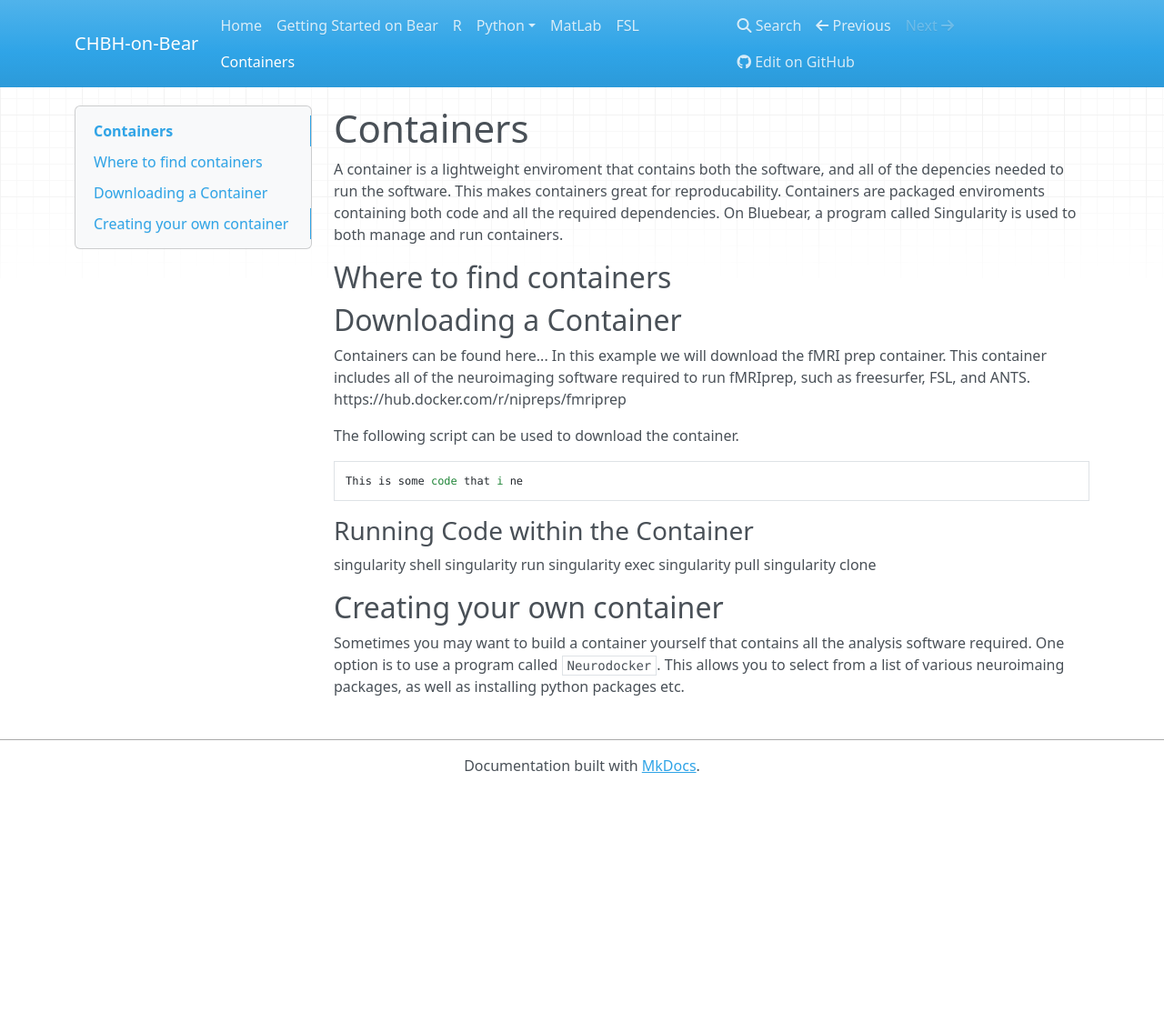
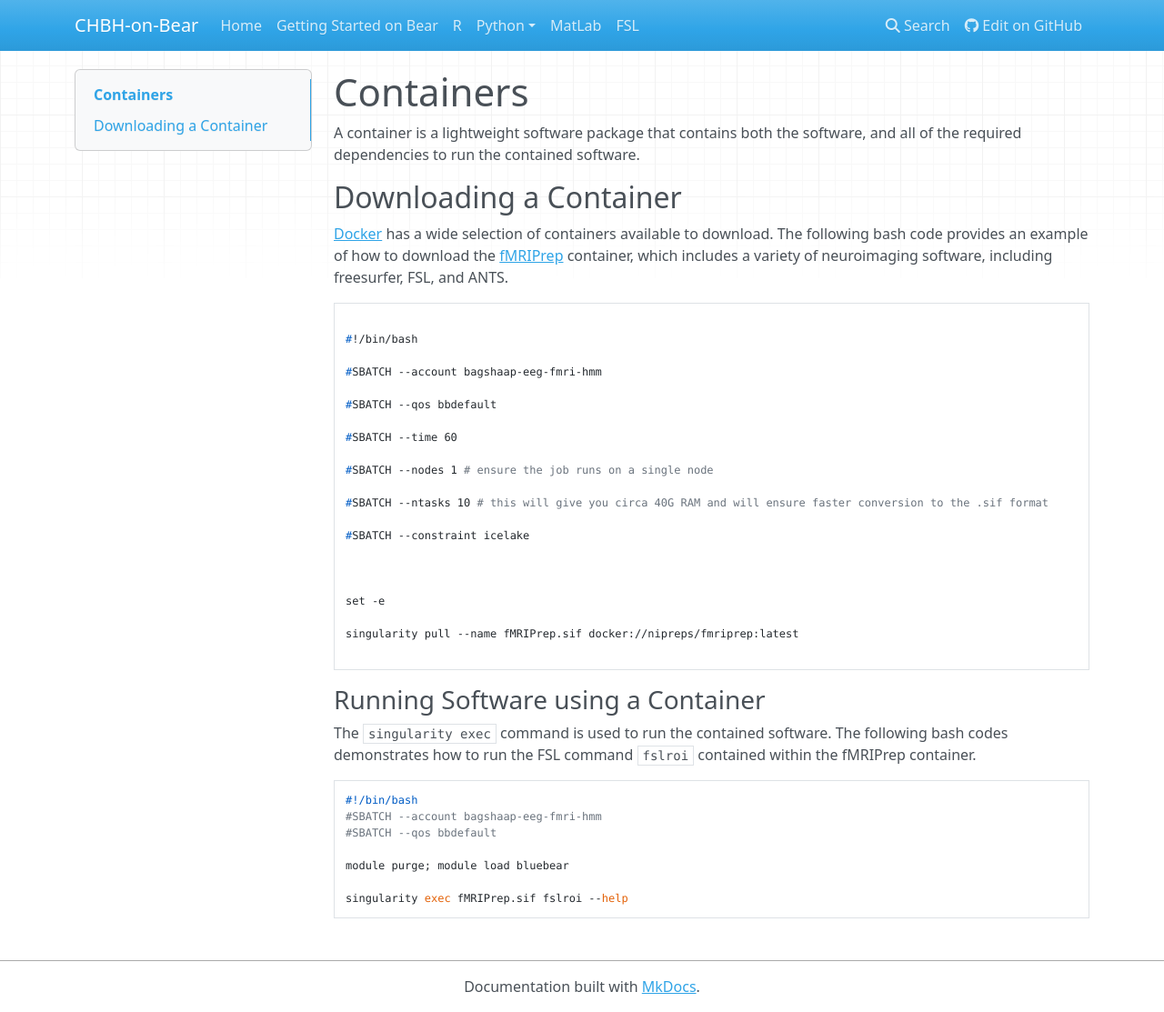
Before and after one commit to chbh-opensource/chbh-on-bear, an MkDocs documentation site: the page built from docs/containers/containers.md, in a window 1280 px wide and 1113 px high. Shown: the whole window at 91% size. Built offline with MkDocs 1.6.1, drawn with Linux system fonts in a browser that asks for light colours; nearby versions of some CDN libraries.

Commit message:
Brief docs on containers with some example scripts

````diff
--- a/docs/containers/containers.md
+++ b/docs/containers/containers.md
@@ -1,27 +1,45 @@
 # Containers
 
-A container is a lightweight enviroment that contains both the software, and all of the depencies needed to run the software. This makes containers great for reproducability. Containers are packaged enviroments containing both code and all the required dependencies. On Bluebear, a program called Singularity is used to both manage and run containers.
+A container is a lightweight software package that contains both the software, and all of the required dependencies to run the contained software.
 
-## Where to find containers
+## Downloading a Container
+
+[Docker](https://hub.docker.com/) has a wide selection of containers available to download. The following bash code provides an example of how to download the [fMRIPrep](https://hub.docker.com/r/nipreps/fmriprep) container, which includes a variety of neuroimaging software, including freesurfer, FSL, and ANTS.
+
+```
+
+#!/bin/bash
+
+#SBATCH --account bagshaap-eeg-fmri-hmm
+
+#SBATCH --qos bbdefault
+
+#SBATCH --time 60
+
+#SBATCH --nodes 1 # ensure the job runs on a single node
+
+#SBATCH --ntasks 10 # this will give you circa 40G RAM and will ensure faster conversion to the .sif format
+
+#SBATCH --constraint icelake
 
 
-## Downloading a Container
-Containers can be found  here... In this example we will download the fMRI prep container.  This container includes all of the neuroimaging software required to run fMRIprep, such as freesurfer, FSL, and ANTS.
-https://hub.docker.com/r/nipreps/fmriprep
 
-The following script can be used to download the container.
+set -e
+
+singularity pull --name fMRIPrep.sif docker://nipreps/fmriprep:latest
 
 ```
-This is some code that i ne
+
+### Running Software using a Container
+
+The `singularity exec` command is used to run the contained software. The following bash codes demonstrates how to run the FSL command `fslroi` contained within the fMRIPrep container.
+
 ```
+#!/bin/bash
+#SBATCH --account bagshaap-eeg-fmri-hmm
+#SBATCH --qos bbdefault
 
-### Running Code within the Container
+module purge; module load bluebear
 
-singularity shell
-singularity run
-singularity exec
-singularity pull
-singularity clone
-
-## Creating your own container
-Sometimes you may want to build a container yourself that contains all the analysis software required. One option is to use a program called `Neurodocker`. This allows you to select from a list of various neuroimaing packages, as well as installing python packages etc.
+singularity exec fMRIPrep.sif fslroi --help
+```
--- a/mkdocs.yml
+++ b/mkdocs.yml
@@ -13,4 +13,3 @@ nav:
         - TensorFlow : mne/mne.md
     - MatLab: matlab/matlab.md
     - FSL: fsl/fsl.md
-    - Containers: containers/containers.md
````
